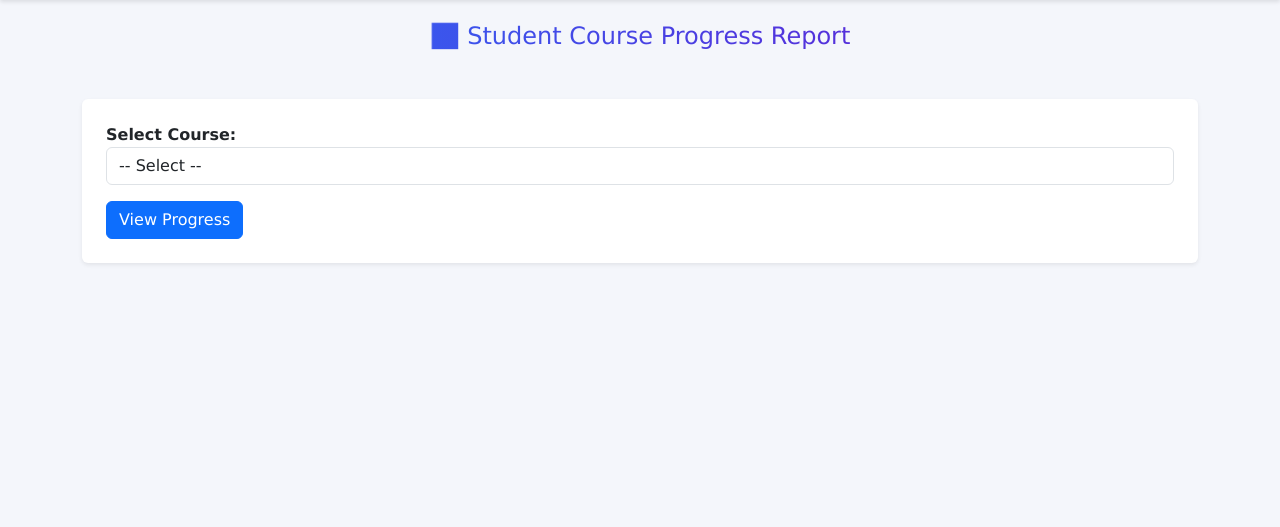
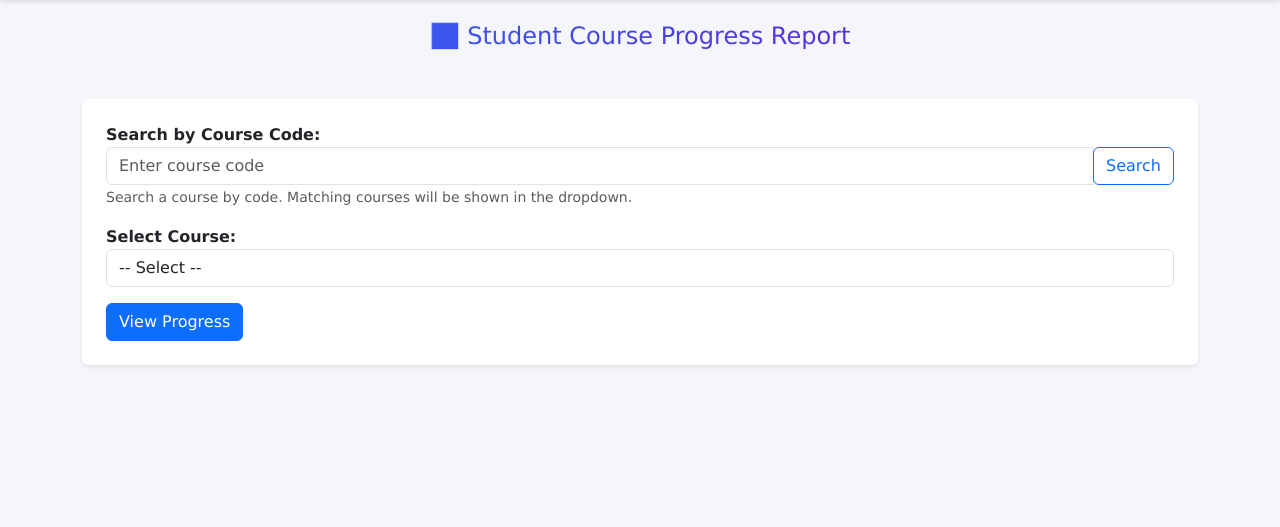
Before and after one commit to teim-projects/lms, a Django app: page /enrollment_tracking/ in a window 1280 px wide. Shown: the part 74-601 px from the top of the page. Run offline with Django 5.2, Linux system fonts and the light colour scheme; the visitor is signed in with stand-in values (Sample User, id 1); data that the repository does not hold is empty.

Commit message:
search bar in enrollment managment

```diff
--- a/lms/lmsapp/views.py
+++ b/lms/lmsapp/views.py
@@ -1863,34 +1863,45 @@ def enrollment_tracking(request):
     completed_students = []
     ongoing_students = []
     total_students = 0
+    search_code = ""
 
     if request.method == "POST":
+        action = request.POST.get("action")  # "search" or "view"
+        search_code = request.POST.get("search_code", "").strip()
         course_id = request.POST.get("course_id")
-        selected_course = get_object_or_404(PaidCourse, id=course_id)
-
-        # Get users who have access (either paid or manually added)
-        paid_users = NewPayment.objects.filter(course=selected_course, status="success").values_list('user', flat=True)
-        manual_users = UserCourseAccess.objects.filter(course=selected_course).values_list('user', flat=True)
-        all_user_ids = set(list(paid_users) + list(manual_users))
-        users = CustomUser.objects.filter(id__in=all_user_ids)
-
-        for user in users:
-            progress = CourseProgress.objects.filter(user=user, course=selected_course).first()
-            if progress and progress.progress_percentage == 100:
-                completed_students.append(user)
-            else:
-                ongoing_students.append(user)
-
-        total_students = len(users)
+
+        # 🔍 Search Action
+        if action == "search" and search_code:
+            courses = PaidCourse.objects.filter(course_code__icontains=search_code)
+            if courses.count() == 1:
+                selected_course = courses.first()
+
+        # 📊 View Progress Action
+        if action == "view" and course_id:
+            selected_course = get_object_or_404(PaidCourse, id=course_id)
+
+            paid_users = NewPayment.objects.filter(course=selected_course, status="success").values_list('user', flat=True)
+            manual_users = UserCourseAccess.objects.filter(course=selected_course).values_list('user', flat=True)
+            all_user_ids = set(list(paid_users) + list(manual_users))
+            users = CustomUser.objects.filter(id__in=all_user_ids)
+
+            for user in users:
+                progress = CourseProgress.objects.filter(user=user, course=selected_course).first()
+                if progress and progress.progress_percentage == 100:
+                    completed_students.append(user)
+                else:
+                    ongoing_students.append(user)
+
+            total_students = len(users)
 
     return render(request, "enrollment_tracking.html", {
         "courses": courses,
         "selected_course": selected_course,
         "completed_students": completed_students,
         "ongoing_students": ongoing_students,
-        "total_students": total_students
+        "total_students": total_students,
+        "search_code": search_code,
     })
-
 
 
 from django.shortcuts import render, get_object_or_404
--- a/lms/templates/enrollment_tracking.html
+++ b/lms/templates/enrollment_tracking.html
@@ -63,19 +63,37 @@
     <!-- Course Selection Form -->
    <form method="POST" class="bg-white p-4 rounded shadow-sm animated fadeIn">
   {% csrf_token %}
+
+  <!-- 🔍 Search by Course Code -->
   <div class="form-group">
+    <label for="search_code"><strong>Search by Course Code:</strong></label>
+    <div class="input-group">
+      <input type="text" name="search_code" class="form-control" placeholder="Enter course code"
+             value="{{ search_code }}">
+      <div class="input-group-append">
+        <button type="submit" name="action" value="search" class="btn btn-outline-primary">Search</button>
+      </div>
+    </div>
+    <small class="text-muted">Search a course by code. Matching courses will be shown in the dropdown.</small>
+  </div>
+
+  <!-- 🔽 Course Dropdown -->
+  <div class="form-group mt-3">
     <label for="course_id"><strong>Select Course:</strong></label>
-        <select name="course_id" class="form-control" required>
+    <select name="course_id" class="form-control" >
       <option value="">-- Select --</option>
       {% for course in courses %}
         <option value="{{ course.id }}" {% if selected_course and course.id == selected_course.id %}selected{% endif %}>
-              {{ course.course_title }}
+          {{ course.course_title }} ({{ course.course_code }})
         </option>
       {% endfor %}
     </select>
   </div>
-      <button type="submit" class="btn btn-primary btn-block mt-3">View Progress</button>
+
+  <!-- 🔘 View Progress -->
+  <button type="submit" name="action" value="view" class="btn btn-primary btn-block mt-3">View Progress</button>
 </form>
+
 
     <!-- Results Section -->
     {% if selected_course %}
--- a/lms/templates/login.html
+++ b/lms/templates/login.html
@@ -128,9 +128,7 @@
                         {{ form.password }}
                     </div>
 
-                    <!-- Captcha with Refresh -->
-                    <!-- Captcha with Refresh -->
-                    <!-- Captcha with Refresh -->
+
                     <!-- Captcha with Refresh -->
                     <div class="">
                         {{ form.captcha.label_tag }}
--- a/lms/templates/update_paid_course.html
+++ b/lms/templates/update_paid_course.html
@@ -214,7 +214,7 @@
 
                         <div class="  mb-2 card-footer bg-white ">
                             <button type="submit" class="btn   buttonn">Update Course</button>
-                            <a href="{% url 'create_free_course' %}" class="btn  buttonn buttonncancle ">Cancel</a>
+                            <a href="/view_paid_course/" class="btn  buttonn buttonncancle ">Cancel</a>
                         </div>
 
                     </form>
```
Lines whose indentation alone changed are shown as unchanged.
